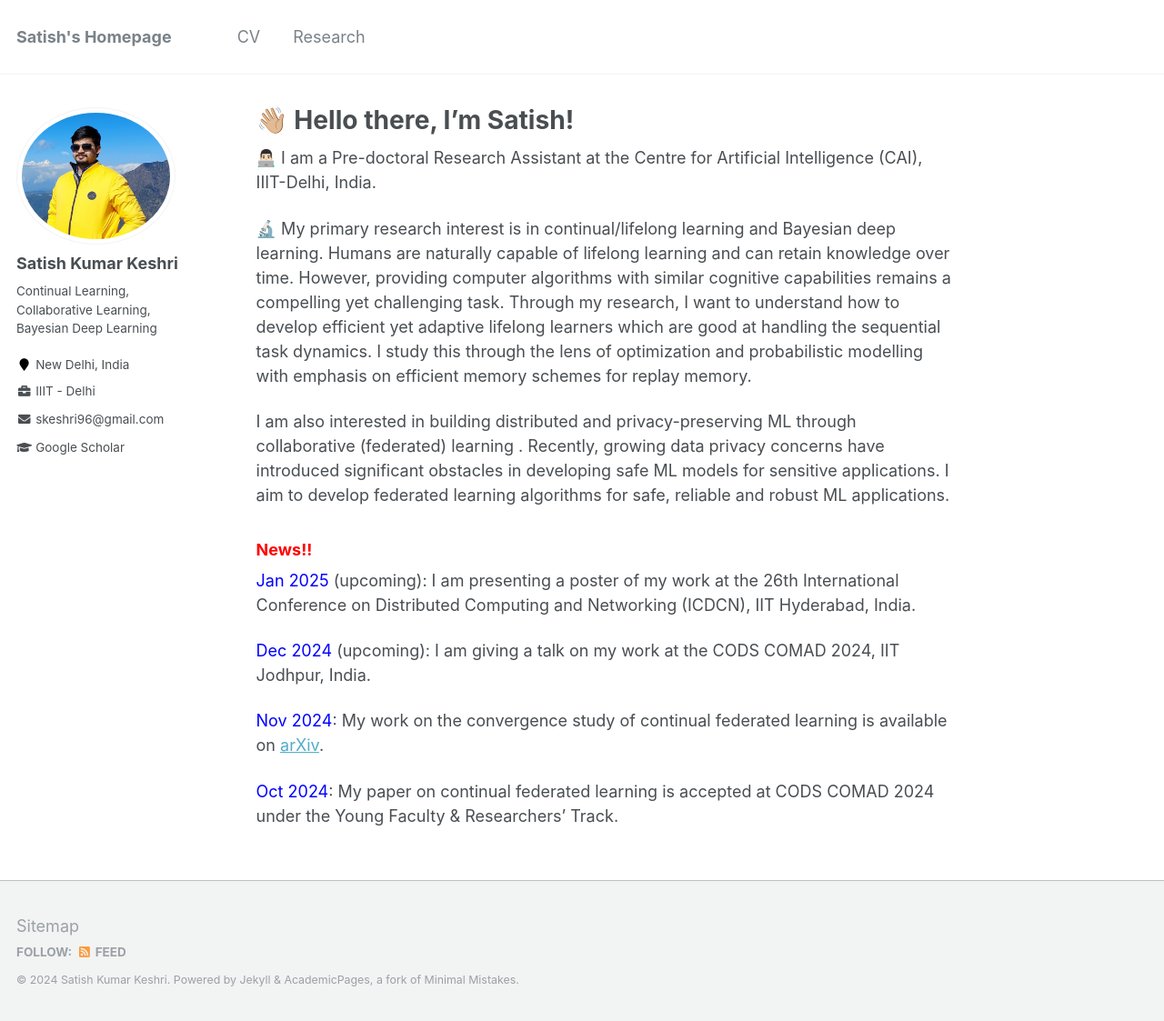
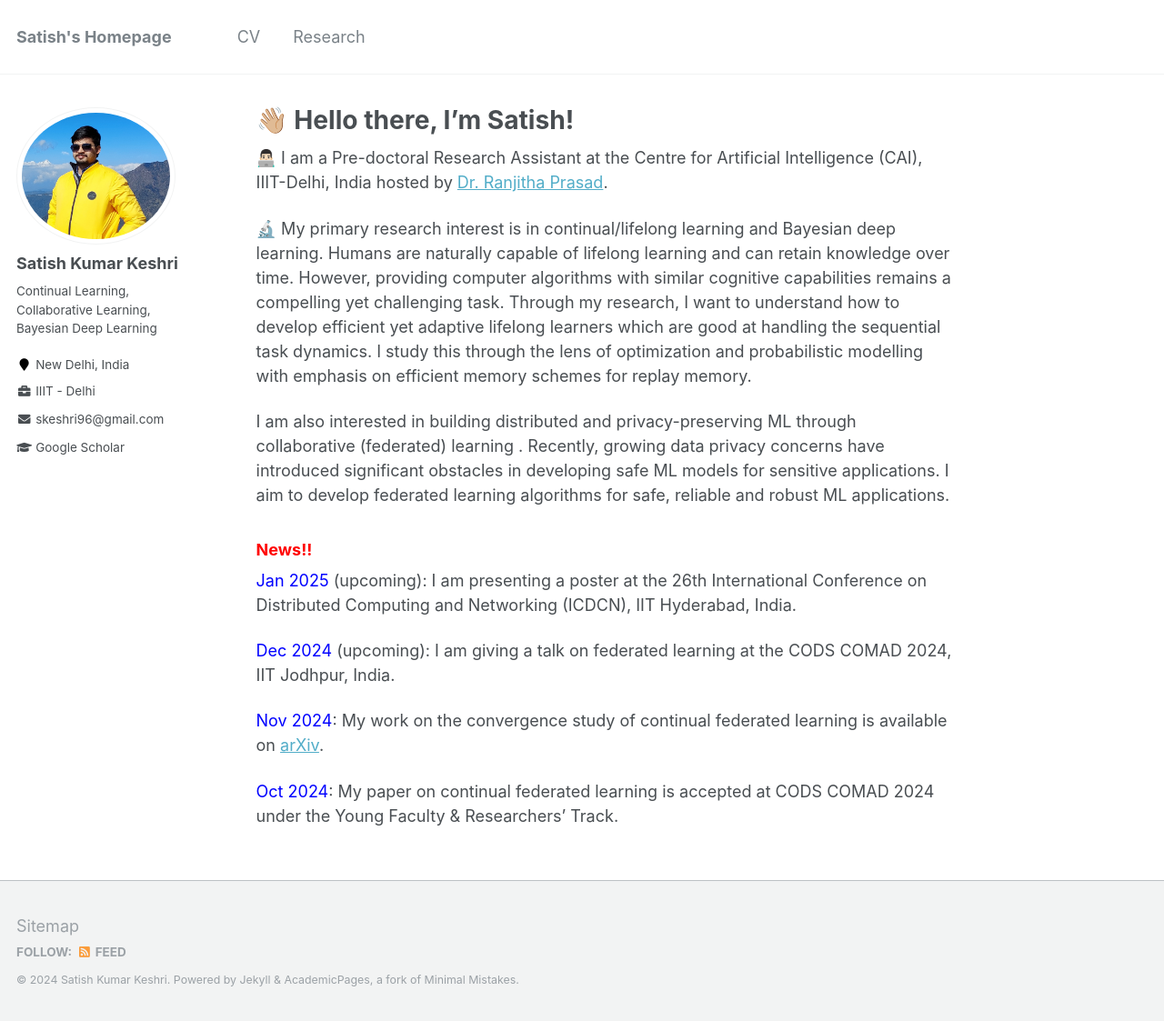
Before and after one commit to SatishKeshri/satishkeshri.github.io, a Jekyll site: the page built from _pages/about.md, in a window 1280 px wide and 1123 px high. Shown: the whole window at 91% size. Built offline with Jekyll 4.4.1, drawn with Linux system fonts in a browser that asks for light colours.

Commit message:
updated about me and publications pages

```diff
--- a/_pages/about.md
+++ b/_pages/about.md
@@ -11,18 +11,18 @@ redirect_from:
 
 
 <!-- [comment] #![Illustration of combining vision and language modalities](/images/image_to_text_vis.png){: .align-right width="300px"} -->
-👨🏻‍💻 I am a Pre-doctoral Research Assistant at the Centre for Artificial Intelligence (CAI), IIIT-Delhi, India.
+👨🏻‍💻 I am a Pre-doctoral Research Assistant at the Centre for Artificial Intelligence (CAI), IIIT-Delhi, India hosted by <a href="https://sites.google.com/site/ranjithap/home" target="_blank"> Dr. Ranjitha Prasad</a>.
 
 🔬 My primary research interest is in continual/lifelong learning and Bayesian deep learning. Humans are naturally capable of lifelong learning and can retain knowledge over time. However, providing computer algorithms with similar cognitive capabilities remains a compelling yet challenging task. Through my research, I want to understand how to develop efficient yet adaptive lifelong learners which are good at handling the sequential task dynamics. I study this through the lens of optimization and probabilistic modelling with emphasis on efficient memory schemes for replay memory.
 
 I am also interested in building distributed and privacy-preserving ML through collaborative (federated) learning . Recently, growing data privacy concerns have introduced significant obstacles in developing safe ML models for sensitive applications. I aim to develop federated learning algorithms for safe, reliable and robust ML applications.
 
 ### <span style="color:red"> News!!</span>
-<span style="color:blue"> Jan 2025</span> (upcoming): I am presenting a poster of my work at the 26th International Conference on Distributed Computing and Networking (ICDCN), IIT Hyderabad, India.
+<span style="color:blue"> Jan 2025</span> (upcoming): I am presenting a poster at the 26th International Conference on Distributed Computing and Networking (ICDCN), IIT Hyderabad, India.
 
-<span style="color:blue"> Dec 2024</span> (upcoming): I am giving a talk on my work at the CODS COMAD 2024, IIT Jodhpur, India.
+<span style="color:blue"> Dec 2024</span> (upcoming): I am giving a talk on federated learning at the CODS COMAD 2024, IIT Jodhpur, India.
 
-<span style="color:blue"> Nov 2024</span>: My work on the convergence study of continual federated learning is available on [arXiv](https://arxiv.org/abs/2411.07959v1).
+<span style="color:blue"> Nov 2024</span>: My work on the convergence study of continual federated learning is available on <a href="https://arxiv.org/abs/2411.07959v1" target="_blank">arXiv</a>.
 
 
 <span style="color:blue"> Oct 2024</span>: My paper on continual federated learning is accepted at CODS COMAD 2024 under the Young Faculty & Researchers' Track.
```
Also changed, not shown: _pages/publications.md (+14 -5 lines), 2 other files.
